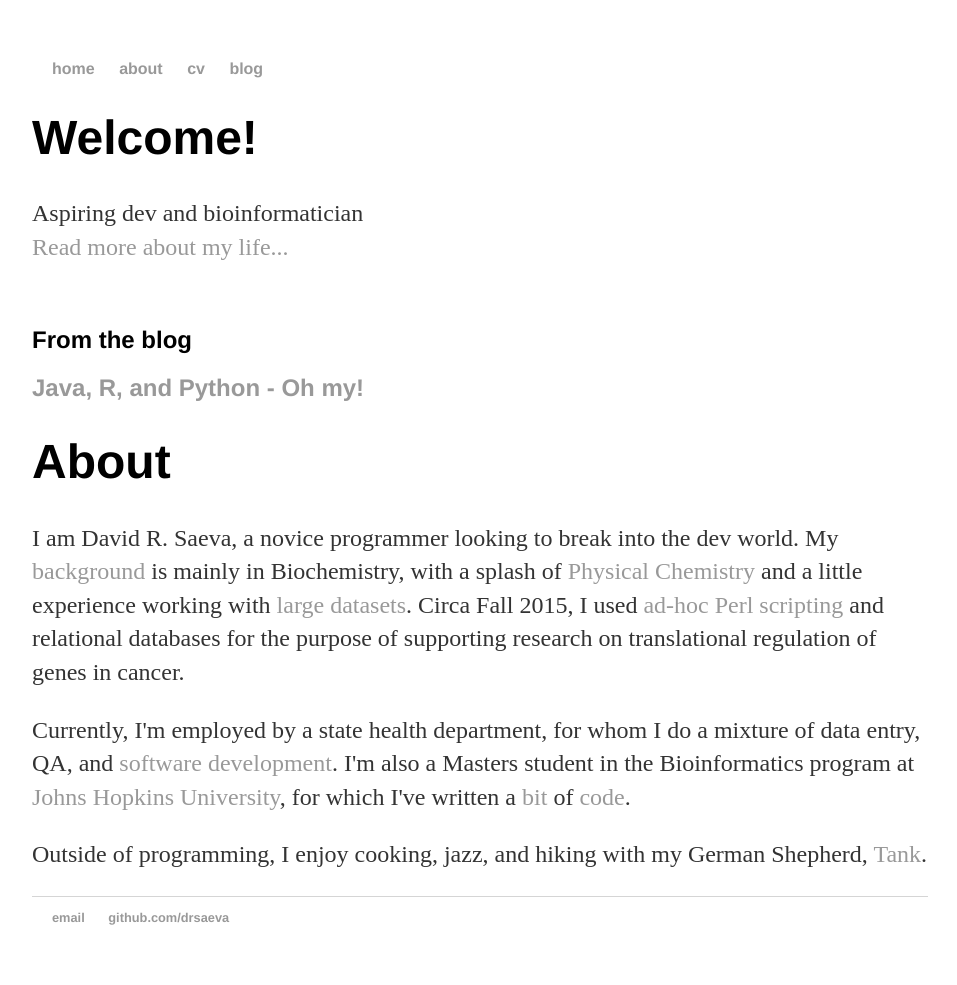
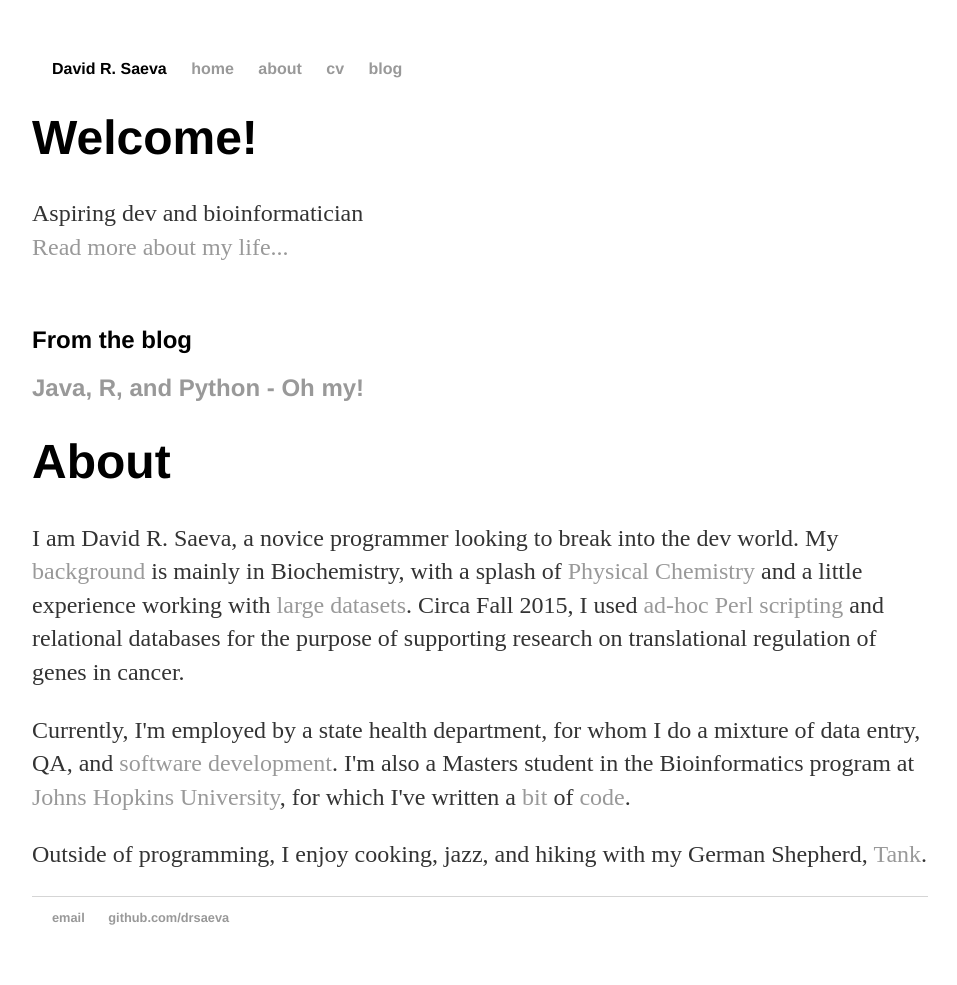
Before and after one commit to drsaeva/drsaeva.github.io, a Jekyll site: the page built from index.html, in a window 1280 px wide. Shown: the whole page, without its empty margins (160-1117 px from the left). Built offline with Jekyll 4.4.1, drawn with Linux system fonts in a browser that asks for light colours.

Commit message:
Update default.html

```diff
--- a/_layouts/default.html
+++ b/_layouts/default.html
@@ -8,6 +8,7 @@
 		<body>
 			<nav>
 	    		<ul>
+				<li>David R. Saeva </li>
 	        		<li><a href="/">home</a></li>
 		        	<li><a href="/about">about</a></li>
 	        		<li><a href="/cv">cv</a></li>
```
